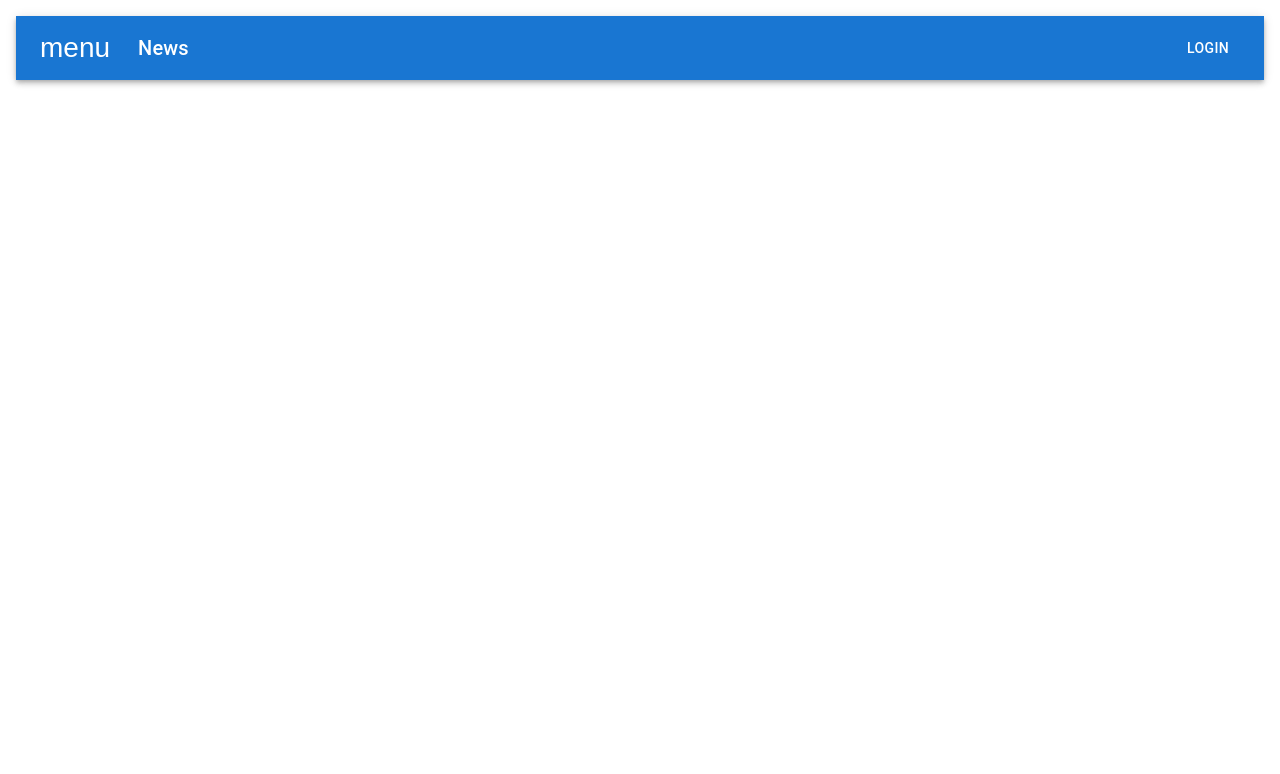
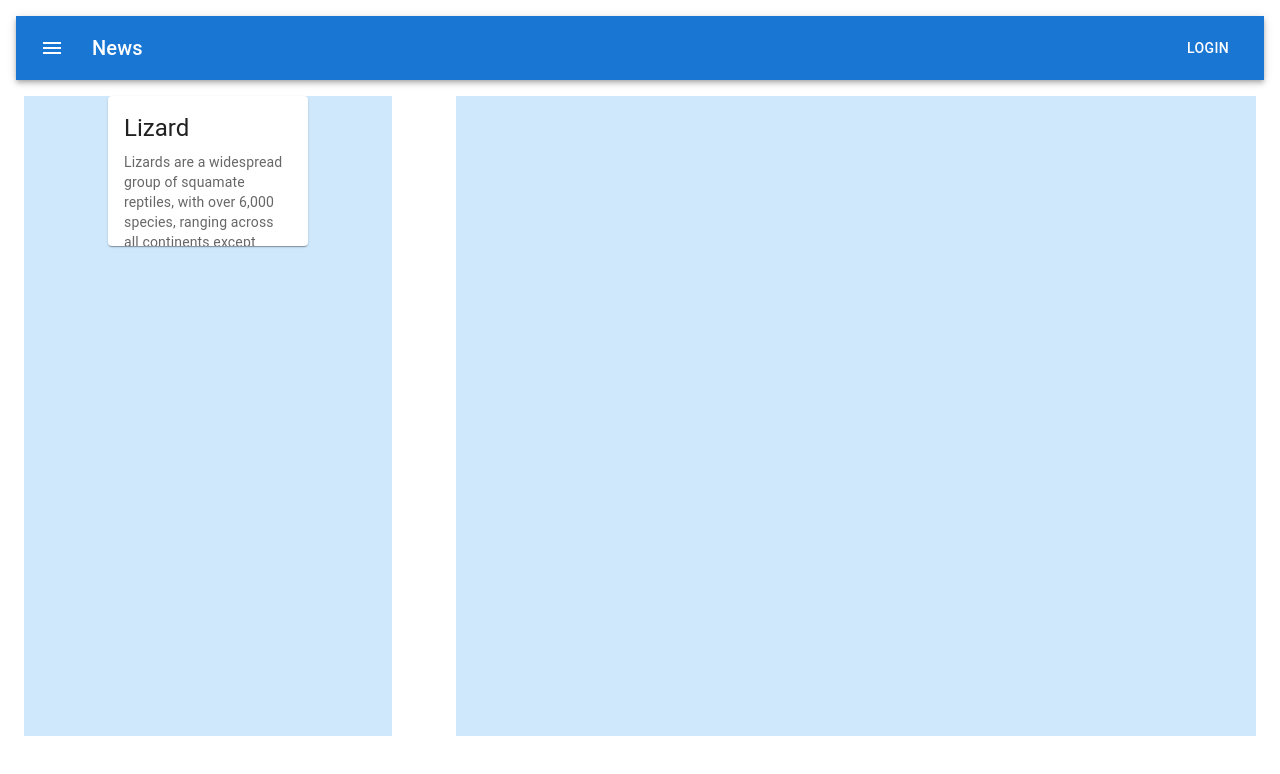
Before and after one commit to Gerosh-George/Online-Banking-System, a React (Create React App) app in the folder frontend/bankapp/: page /home in a window 1280 px wide. Shown: the top 774 px of the page. Built offline with nearby package versions, Linux system fonts and the light colour scheme.

Commit message:
Adding Dashboard

```diff
--- a/frontend/bankapp/public/index.html
+++ b/frontend/bankapp/public/index.html
@@ -10,6 +10,10 @@
       content="Web site created using create-react-app"
     />
     <link rel="apple-touch-icon" href="%PUBLIC_URL%/logo192.png" />
+    <link
+      rel="stylesheet"
+      href="https://fonts.googleapis.com/css2?family=Material+Symbols+Outlined:opsz,wght,FILL,GRAD@20..48,100..700,0..1,-50..200"
+    />
     <!--
       manifest.json provides metadata used when your web app is installed on a
       user's mobile device or desktop. See https://developers.google.com/web/fundamentals/web-app-manifest/
--- /dev/null
+++ b/frontend/bankapp/src/Components/DashboardContainer.js
@@ -0,0 +1,23 @@
+import React from "react";
+import { Grid, Container, Box } from "@mui/material";
+import MediaCard from "./MediaCard";
+export default function DashboardContainer() {
+  return (
+    <>
+      <Grid container spacing={2}  >
+        <Grid item xs={4}>
+          <Container >
+            <Box sx={{ bgcolor: "#cfe8fc", height: "80vh" }} >
+                <MediaCard />
+            </Box>
+          </Container>
+        </Grid>
+        <Grid item xs={8}>
+          <Container >
+            <Box sx={{ bgcolor: "#cfe8fc", height: "80vh" }} />
+          </Container>
+        </Grid>
+      </Grid>
+    </>
+  );
+}
--- a/frontend/bankapp/src/Components/FormComponent.js
+++ b/frontend/bankapp/src/Components/FormComponent.js
@@ -57,7 +57,6 @@
 
   return (
     <>
-      {" "}
       <NavBar />
       <Grid>
         <Paper elevation={10} style={paperStyle}>
--- /dev/null
+++ b/frontend/bankapp/src/Components/MediaCard.js
@@ -0,0 +1,28 @@
+import * as React from "react";
+import Card from "@mui/material/Card";
+import CardActions from "@mui/material/CardActions";
+import CardContent from "@mui/material/CardContent";
+import CardMedia from "@mui/material/CardMedia";
+import Button from "@mui/material/Button";
+import Typography from "@mui/material/Typography";
+
+export default function MediaCard() {
+  return (
+    <Card sx={{ height:150,maxWidth: 200, margin: "auto" }}>
+
+      <CardContent>
+        <Typography gutterBottom variant="h5" component="div">
+          Lizard
+        </Typography>
+        <Typography variant="body2" color="text.secondary">
+          Lizards are a widespread group of squamate reptiles, with over 6,000
+          species, ranging across all continents except Antarctica
+        </Typography>
+      </CardContent>
+      <CardActions>
+        <Button size="small">Share</Button>
+        <Button size="small">Learn More</Button>
+      </CardActions>
+    </Card>
+  );
+}
--- a/frontend/bankapp/src/Components/Registration.js
+++ b/frontend/bankapp/src/Components/Registration.js
@@ -103,7 +103,7 @@
   };
   return (
     <>
-    <NavBar />
+      <NavBar />
       <Grid xs={12}>
         <Paper elevation={10} style={paperStyle}>
           <Grid item align="center">
@@ -135,30 +135,9 @@
             />
           </Grid>
           <Grid item xs={12}>
-            <InputComponent
-              _id={"Email"}
-              _value={email}
-              _placeholder={"Enter Email "}
-              _changeHandler={emailHandler}
-            />
+            <Button color="secondary">Next</Button>
           </Grid>
 
-          <Grid item xs={12}>
-            <InputComponent
-              _id={"Aadhaar"}
-              _value={aadhar}
-              _placeholder={"Enter Aadhar Number"}
-              _changeHandler={aadharHandler}
-            />
-          </Grid>
-          <Grid item xs={12}>
-            <InputComponent
-              _id={"Date Of Birth"}
-              _value={dob}
-              _placeholder={"Enter DOB"}
-              _changeHandler={dobHandler}
-            />
-          </Grid>
 
           <Button
             type="submit"
--- a/frontend/bankapp/src/Components/UserDashboard.js
+++ b/frontend/bankapp/src/Components/UserDashboard.js
@@ -1,6 +1,12 @@
 import React from "react";
 import NavBar from "./NavBar";
-
+import DashboardContainer
+ from "./DashboardContainer";
 export default function UserDashboard() {
-  return <NavBar />;
+  return (
+    <>
+      <NavBar />
+      <DashboardContainer></DashboardContainer>
+    </>
+  );
 }
```
